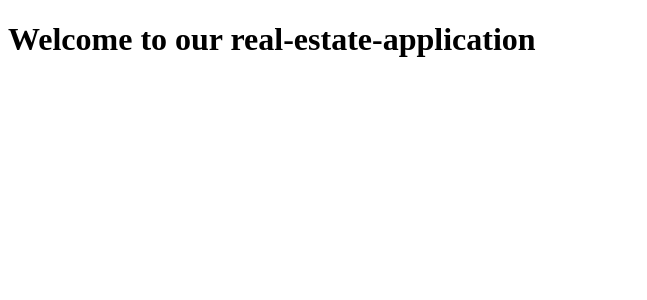
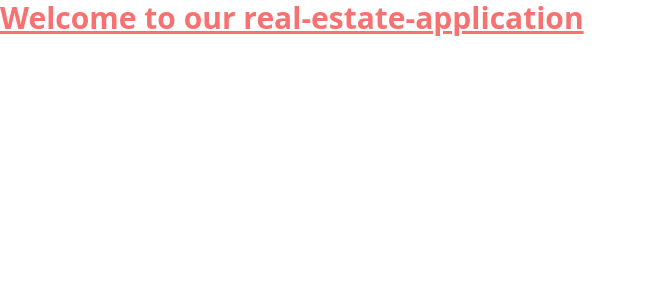
Before and after one commit to ntungwe-90/Real-estate-frontend, a Nuxt app: page / in a window 1280 px wide. Shown: the top 300 px of the page, without its empty margins (0-647 px from the left). Built offline with nearby package versions, Linux system fonts and the light colour scheme.

Commit message:
added tailwind css

```diff
--- /dev/null
+++ b/assets/css/main.css
@@ -0,0 +1,3 @@
+@tailwind base;
+@tailwind components;
+@tailwind utilities;
--- a/components/Tutorial.vue
+++ b/components/Tutorial.vue
@@ -1,7 +1,7 @@
 <!-- Please remove this file from your project -->
 <template>
   <div>
-    <h1>  Welcome to our real-estate-application</h1>
+    <h1 class="text-3xl font-bold underline text-red-400">  Welcome to our real-estate-application</h1>
   </div>
 </template>
 
--- a/nuxt.config.js
+++ b/nuxt.config.js
@@ -18,6 +18,7 @@
 
   // Global CSS: https://go.nuxtjs.dev/config-css
   css: [
+    '@/assets/css/main.css',
   ],
 
   // Plugins to run before rendering page: https://go.nuxtjs.dev/config-plugins
@@ -29,6 +30,7 @@
 
   // Modules for dev and build (recommended): https://go.nuxtjs.dev/config-modules
   buildModules: [
+    '@nuxt/postcss8',
   ],
 
   // Modules: https://go.nuxtjs.dev/config-modules
@@ -37,5 +39,11 @@
 
   // Build Configuration: https://go.nuxtjs.dev/config-build
   build: {
+    postcss: {
+      plugins: {
+        tailwindcss: {},
+        autoprefixer: {},
+      },
+    },
   }
 }
--- /dev/null
+++ b/tailwind.config.js
@@ -0,0 +1,14 @@
+/** @type {import('tailwindcss').Config} */
+module.exports = {
+  content: [
+    "./components/**/*.{js,vue,ts}",
+    "./layouts/**/*.vue",
+    "./pages/**/*.vue",
+    "./plugins/**/*.{js,ts}",
+    "./nuxt.config.{js,ts}",
+  ],
+  theme: {
+    extend: {},
+  },
+  plugins: [],
+}
```
Also changed, not shown: package.json (+6 -1 lines), 1 other file (tests, documents, lock files or other folders).
